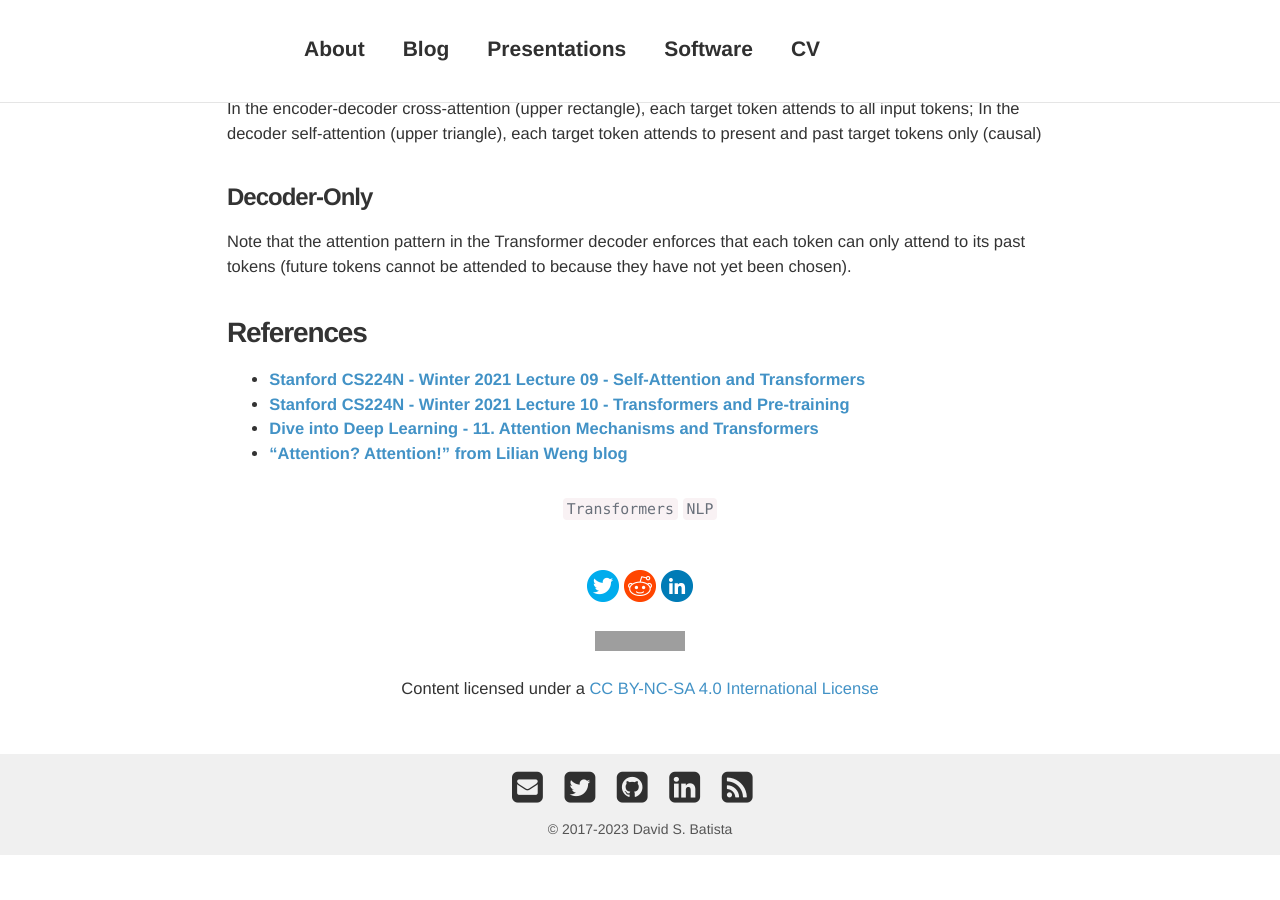
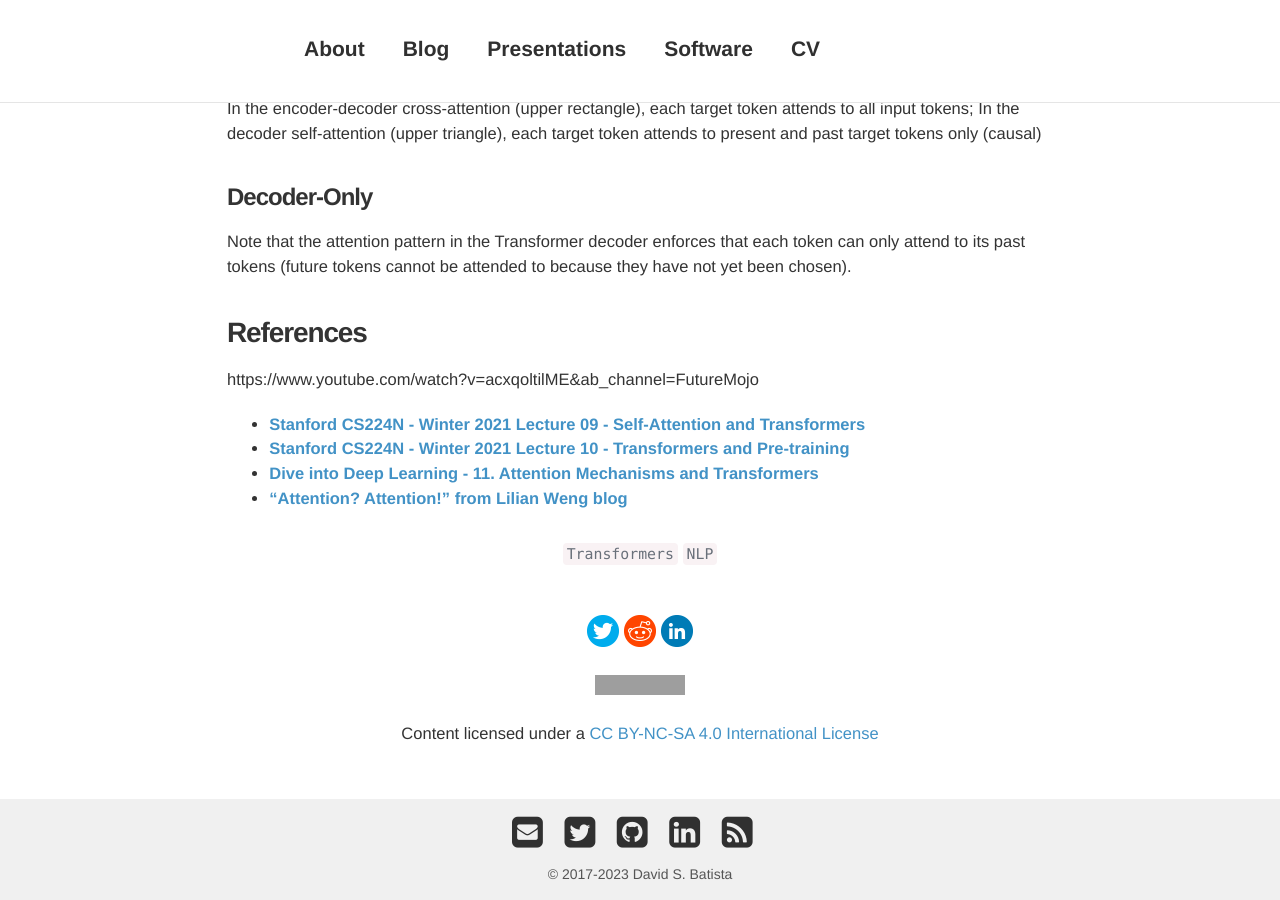
Before and after one commit to davidsbatista/davidsbatista.net, a Jekyll site: the page built from _posts/2023-06-27-Review_Transformer.md, in a window 1280 px wide and 900 px high, scrolled down 2528 px. Built offline with Jekyll 4.4.1, drawn with Linux system fonts in a browser that asks for light colours; nearby versions of some CDN libraries; comment, search, counter and statistics services are not loaded; before the commit the page ends 3383 px from its top, so only the background shows below that; some of the changed lines change nothing that is shown; grey boxes are pictures that could not be loaded.

Commit message:
adding link

```diff
--- a/_posts/2023-06-27-Review_Transformer.md
+++ b/_posts/2023-06-27-Review_Transformer.md
@@ -295,6 +295,8 @@ Although I never used them, I would say that you want to use BERT whenever you w
 
 <!-- "BERT: Pre-training of Deep Bidirectional Transformers for Language Understanding": https://aclanthology.org/N19-1423.pdf -->
 
+https://www.youtube.com/watch?v=acxqoltilME&ab_channel=FutureMojo
+
 - __[Stanford CS224N - Winter 2021 Lecture 09 - Self-Attention and Transformers](https://www.youtube.com/watch?v=ptuGllU5SQQ)__
 - __[Stanford CS224N - Winter 2021 Lecture 10 - Transformers and Pre-training](https://www.youtube.com/watch?v=j9AcEI98C0o)__
 - __[Dive into Deep Learning - 11. Attention Mechanisms and Transformers](https://d2l.ai/chapter_attention-mechanisms-and-transformers/queries-keys-values.html)__
```
